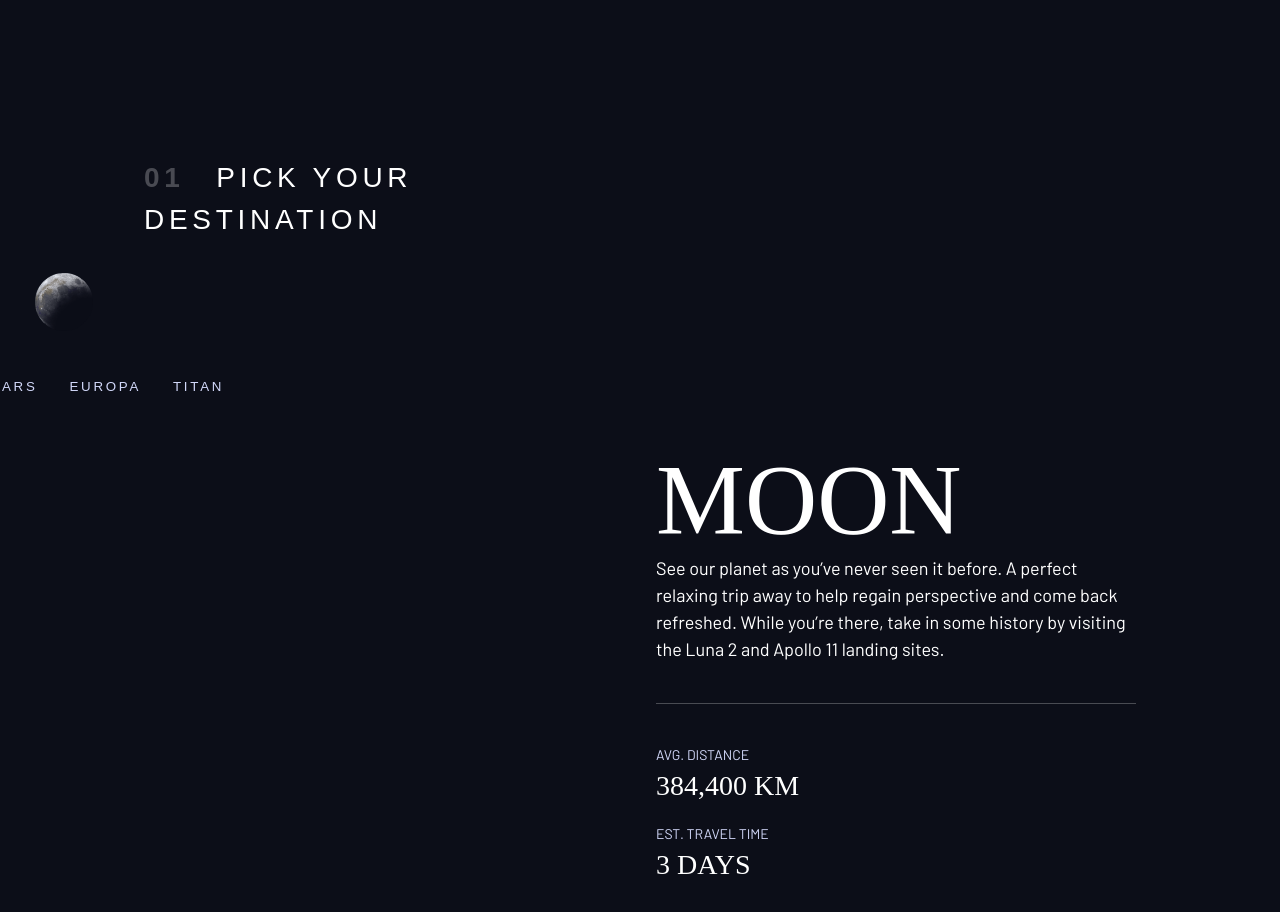
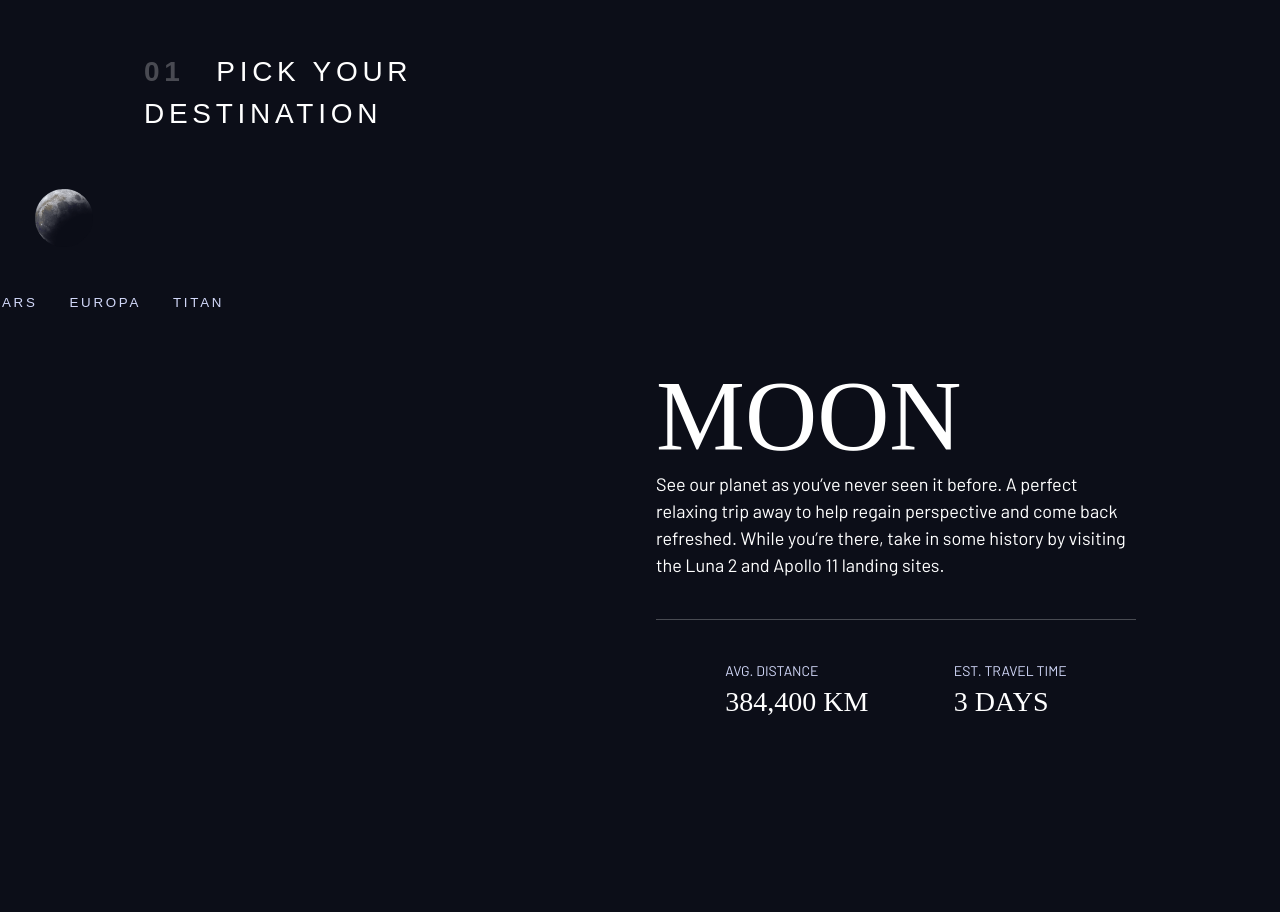
Before and after one commit to nickonyi/Space-tourism-website, a website: page destination-moon.html in a window 1280 px wide. Shown: the part 140-1052 px from the top of the page. After the commit the page ends 927 px from the top, so only its background shows below. Drawn offline with nearby package versions, Linux system fonts and the light colour scheme; a web font is replaced by a local one.

Commit message:
Space tourism website

```diff
--- a/css/style.css
+++ b/css/style.css
@@ -575,6 +575,17 @@
         margin-top: 2.5rem;
     }
 
+    @media(min-width:45rem) {
+        .numbered-title {
+            justify-self: start;
+            margin-top: -8rem;
+        }
+        .destination-meta {
+            flex-direction: row;
+            justify-content: space-evenly;
+        }
+    }
+
     @media(min-width:62rem) {
         .grid-container {
             grid-template-columns: minmax(2rem, 1fr) repeat(2, minmax(0, 30rem)) minmax(2rem, 1fr);
```
